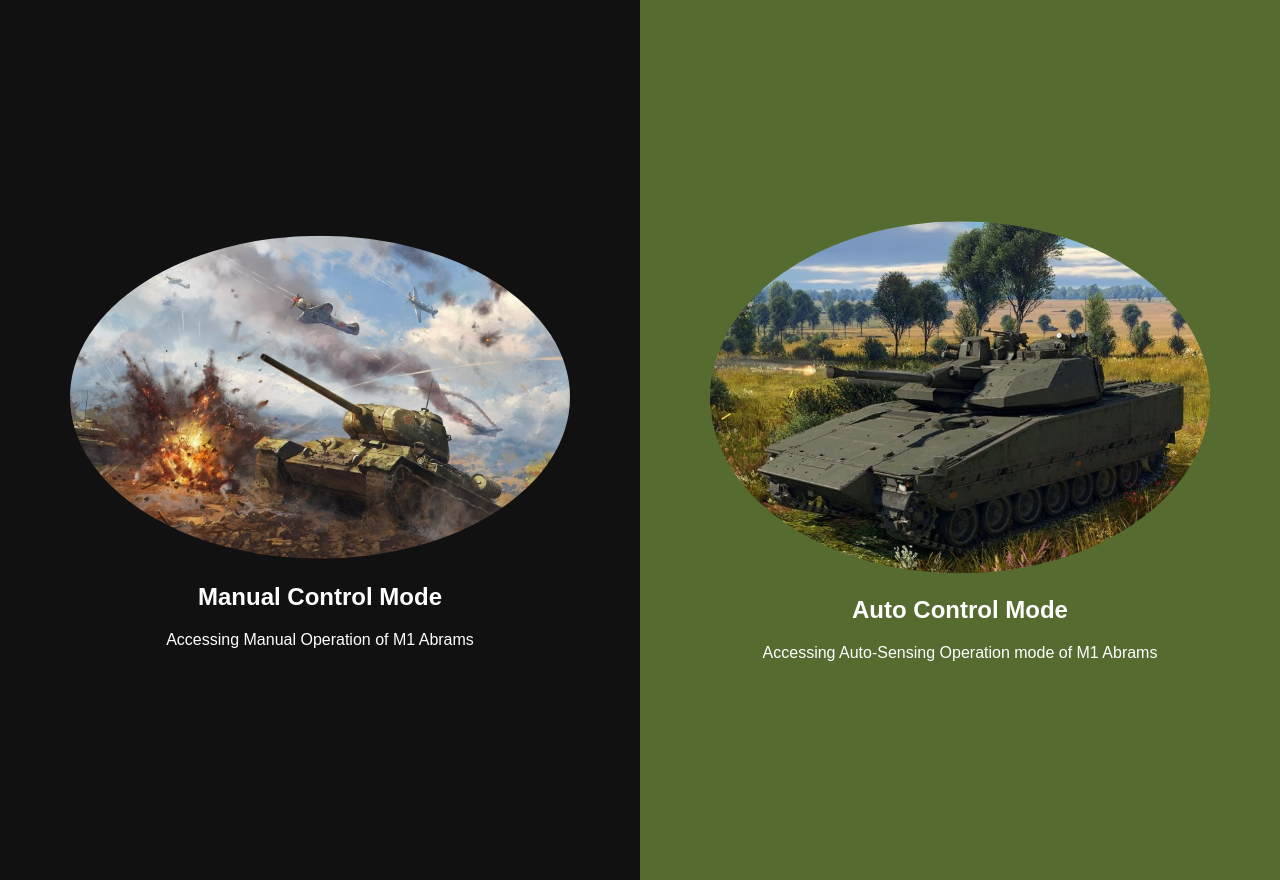
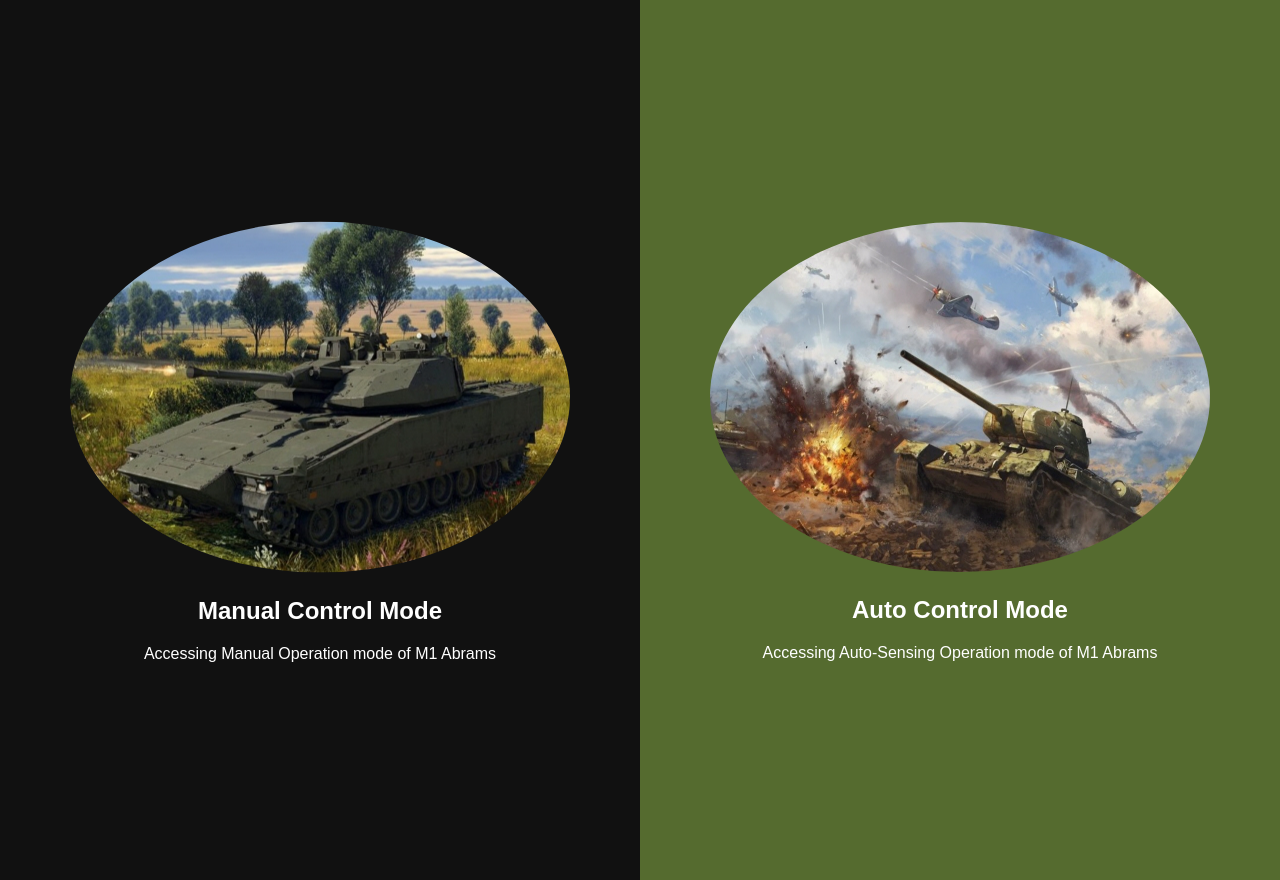
Before and after one commit to youwantsy/IoT_Project, a Java web app: page /home/main.do in a window 1280 px wide. Run offline with Spring Boot 4, a stand-in JSP engine, Linux system fonts and the light colour scheme; the project's own start-up code is not run, and a stand-in starts its controllers and pages.

Commit message:
commit 05:30pm almost almost done i guess

```diff
--- a/src/main/webapp/WEB-INF/jsp/home/AutoControl.jsp
+++ b/src/main/webapp/WEB-INF/jsp/home/AutoControl.jsp
@@ -524,8 +524,8 @@
 				<img id=mine_img  style="position:absolute; color:red;right:0; top:0; margin-top: 400px; margin-right: 200px; width:350px; height:300px"/>
 			</div>
 			<div>
-				<input value="Motor Status" style="border:none; position:absolute; color:white; right:0; top:0; margin-top: 740px; margin-right: 250px; background-color: transparent; font-size: 20px;"/>
-				<img id= heat_img style="position:absolute; color:red;right:0; top:0; margin-top: 770px; margin-right: 250px;width: 300px;height:270px"/>
+				<input value="Motor Status" style="border:none; position:absolute; color:white; right:0; top:0; margin-top: 740px; margin-right: 220px; background-color: transparent; font-size: 20px;"/>
+				<img id= heat_img style="position:absolute; color:red;right:0; top:0; margin-top: 770px; margin-right: 220px;width: 300px;height:270px"/>
 			</div>
 			<div>
 				<input value="Night Mode Status" style="border:none; position:absolute; color:white; right:0; top:0; margin-top: 390px; margin-right: 880px; background-color: transparent; font-size: 20px;"/>
--- a/src/main/webapp/WEB-INF/jsp/home/main.jsp
+++ b/src/main/webapp/WEB-INF/jsp/home/main.jsp
@@ -47,11 +47,11 @@
 		<div class="split left">
 		  <div class="centered">
 		   	<a href="ManualControl.do">
-			   <img src="${pageContext.request.contextPath}/resource/img/tank2.jpg">
+			   <img src="${pageContext.request.contextPath}/resource/img/main1.jpg">
 			</a>
 
 		    <h2>Manual Control Mode</h2>
-		    <p>Accessing Manual Operation of M1 Abrams</p>
+		    <p>Accessing Manual Operation mode of M1 Abrams</p>
 		  </div>
 		</div>
 
@@ -59,7 +59,7 @@
 		  <div class="centered">
 
 		  	<a href="AutoControl.do">
-			   <img src="${pageContext.request.contextPath}/resource/img/tank1.jpg">
+			   <img src="${pageContext.request.contextPath}/resource/img/main2.jpg">
 			</a>
 
 		    <h2>Auto Control Mode</h2>
```
Also changed, not shown: src/main/webapp/resource/img/main1.jpg (added), src/main/webapp/resource/img/main2.jpg (added), src/main/webapp/resource/img/tank1.jpg, src/main/webapp/resource/img/tank2.jpg.
